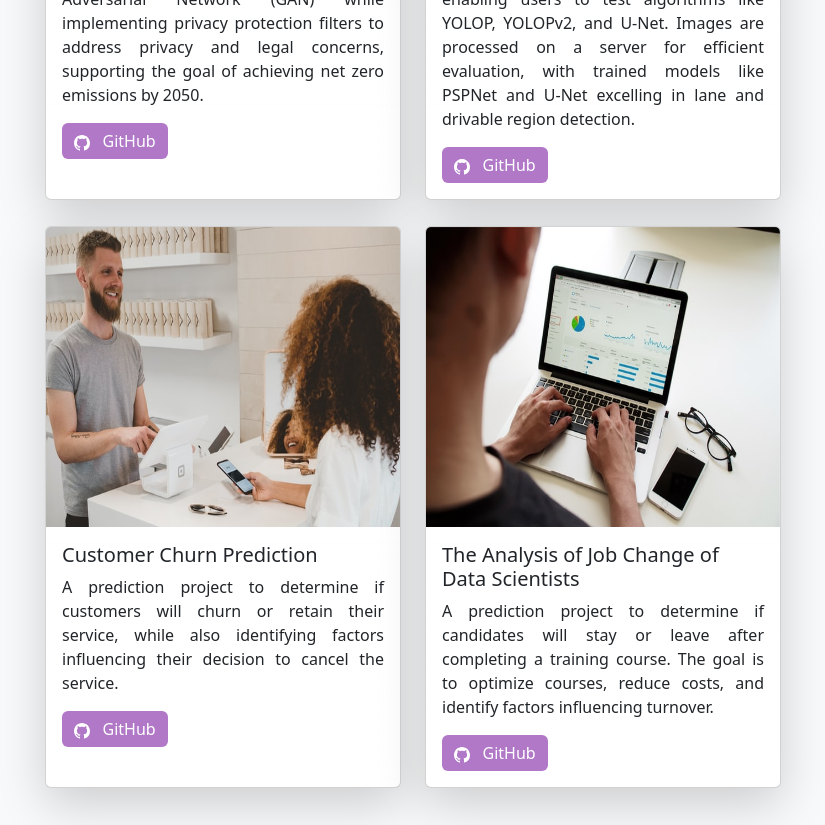
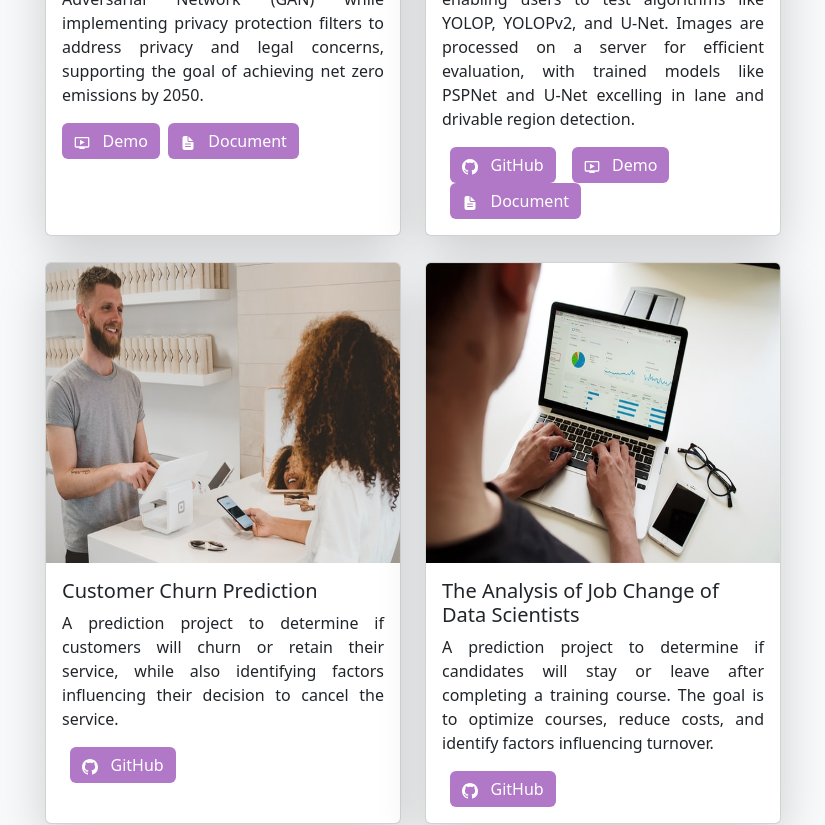
Before and after one commit to vandai-dong/daidong-portfolio, a React (Vite) app: page /project in a window 1280 px wide. Shown: the part 600-1425 px from the top of the page, without its empty margins (227-1052 px from the left). Built offline with nearby package versions, Linux system fonts and the light colour scheme.

Commit message:
Add more information for the projects

```diff
--- a/src/components/Projects/Cards.jsx
+++ b/src/components/Projects/Cards.jsx
@@ -1,5 +1,7 @@
 import { Card, Button } from "react-bootstrap";
 import { BsGithub } from "react-icons/bs";
+import { MdOutlineOndemandVideo } from "react-icons/md";
+import { IoDocumentText } from "react-icons/io5";
 import PropTypes from "prop-types";
 import "bootstrap/dist/css/bootstrap.min.css";
 import "../../style.css";
@@ -25,15 +27,43 @@ function Cards(props) {
         <Card.Title className={props.darkMode ? "text-white" : "text:dark"}>
           {props.title}
         </Card.Title>
+
         <Card.Text
           style={{ textAlign: "justify" }}
           className={props.darkMode ? "text-white" : "text:dark"}
         >
           {props.description}
         </Card.Text>
-        <Button href={props.ghLink} target="_blank" className="custom-btn">
-          <BsGithub /> &nbsp; GitHub
-        </Button>
+
+        {props.hasGH && (
+          <Button
+            href={props.ghLink}
+            target="_blank"
+            className="custom-btn mx-2"
+          >
+            <BsGithub /> &nbsp; GitHub
+          </Button>
+        )}
+
+        {props.hasVid && (
+          <Button
+            href={props.vidLink}
+            target="_blank"
+            className={`custom-btn ${props.hasGH ? "mx-2" : ""}`}
+          >
+            <MdOutlineOndemandVideo /> &nbsp; Demo
+          </Button>
+        )}
+
+        {props.hasAnnotation && (
+          <Button
+            href={props.annotationLink}
+            target="_blank"
+            className={`custom-btn ${props.hasGH || props.hasVid ? "mx-2" : ""}`}
+          >
+            <IoDocumentText /> &nbsp; Document
+          </Button>
+        )}
       </Card.Body>
     </Card>
   );
@@ -43,7 +73,12 @@ Cards.propTypes = {
   imgPath: PropTypes.string.isRequired,
   title: PropTypes.string.isRequired,
   description: PropTypes.string.isRequired,
+  hasGH: PropTypes.bool.isRequired,
+  hasAnnotation: PropTypes.bool.isRequired,
+  hasVid: PropTypes.bool.isRequired,
   ghLink: PropTypes.string,
+  vidLink: PropTypes.string,
+  annotationLink: PropTypes.string,
   darkMode: PropTypes.bool.isRequired,
 };
 
--- a/src/components/Projects/Projects.jsx
+++ b/src/components/Projects/Projects.jsx
@@ -20,7 +20,12 @@ function Projects({ darkMode }) {
               imgPath={genai}
               title="Secure Synthetic Energy Data with Generative AI"
               description="The project aims to generate time-series energy data using a Generative Adversarial Network (GAN) while implementing privacy protection filters to address privacy and legal concerns, supporting the goal of achieving net zero emissions by 2050."
+              hasGH={false}
+              hasVid={true}
+              hasAnnotation={true}
               ghLink=""
+              vidLink="https://www.youtube.com/watch?v=PCrA7Ri6R_w"
+              annotationLink="https://pawsey.org.au/wp-content/uploads/2024/03/Dai-Dong.jpg"
               darkMode={darkMode}
             />
           </Col>
@@ -30,7 +35,12 @@ function Projects({ darkMode }) {
               imgPath={lane_detection}
               title="Lane Detection Cross-Platform Mobile Application"
               description="This project creates a cost-effective lane detection app for educational use, enabling users to test algorithms like YOLOP, YOLOPv2, and U-Net. Images are processed on a server for efficient evaluation, with trained models like PSPNet and U-Net excelling in lane and drivable region detection."
+              hasGH={true}
+              hasVid={true}
+              hasAnnotation={true}
               ghLink="https://github.com/KNrodrigo/LaneD-Models-App/tree/fix_readmes"
+              vidLink="https://drive.google.com/file/d/1JA0HjFn5RswlOreA3ZWIvjo3gbhFU1T3/view?usp=sharing"
+              annotationLink="https://drive.google.com/file/d/1rPj7k8j1vEqfhx2ZYR4Dlw0AYDbbcz90/view?usp=sharing"
               darkMode={darkMode}
             />
           </Col>
@@ -42,7 +52,12 @@ function Projects({ darkMode }) {
               imgPath={customer_churn}
               title="Customer Churn Prediction"
               description="A prediction project to determine if customers will churn or retain their service, while also identifying factors influencing their decision to cancel the service."
+              hasGH={true}
+              hasVid={false}
+              hasAnnotation={false}
               ghLink="https://github.com/vandai-dong/Customer_Churn"
+              vidLink=""
+              annotationLink=""
               darkMode={darkMode}
             />
           </Col>
@@ -52,7 +67,12 @@ function Projects({ darkMode }) {
               imgPath={ds_application}
               title="The Analysis of Job Change of Data Scientists"
               description="A prediction project to determine if candidates will stay or leave after completing a training course. The goal is to optimize courses, reduce costs, and identify factors influencing turnover."
+              hasGH={true}
+              hasVid={false}
+              hasAnnotation={false}
               ghLink="https://github.com/vandai-dong/Job-Change-of-Data-Scientists"
+              vidLink=""
+              annotationLink=""
               darkMode={darkMode}
             />
           </Col>
```
